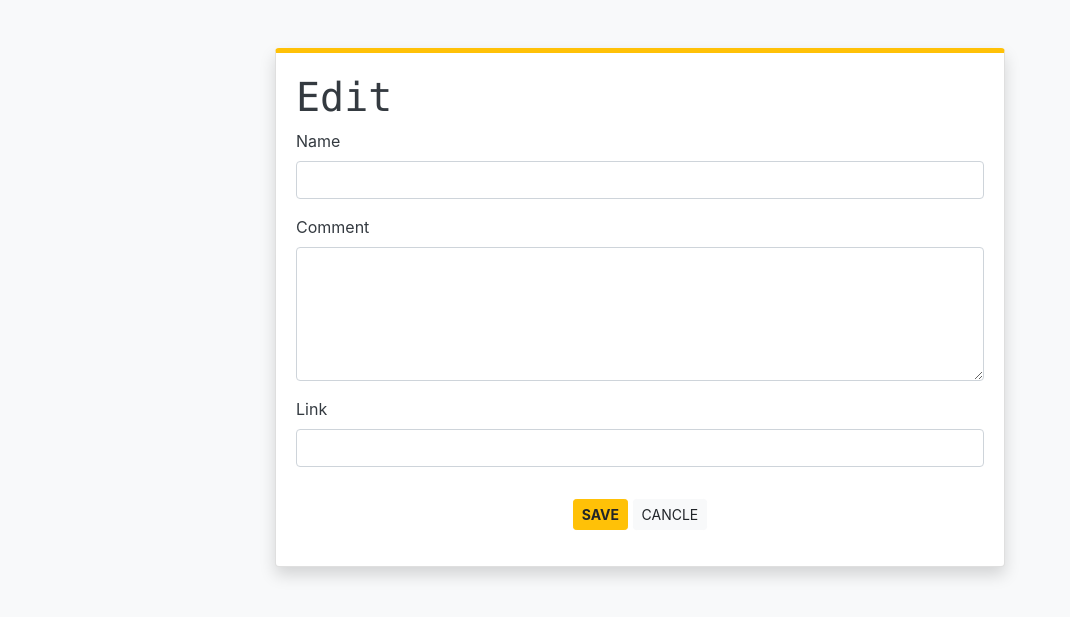
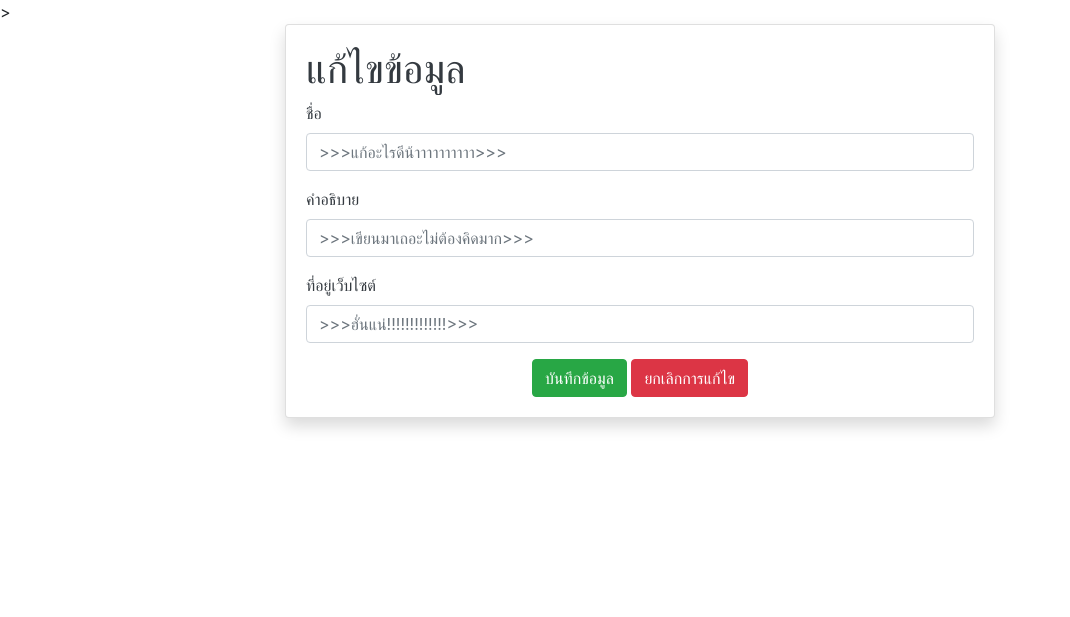
Before and after one commit to yoyatad/63070038, a PHP site: page /ITFLabsss/edit.php?ID=1 in a window 1280 px wide. Shown: the top 617 px of the page, without its empty margins (0-1070 px from the left). Run offline with PHP 8.4, Linux system fonts and the light colour scheme; data that the repository does not hold is empty.

Commit message:
Add files via upload

```diff
--- a/ITFLabsss/edit.php
+++ b/ITFLabsss/edit.php
@@ -17,46 +17,42 @@
 <head>
 	<title>แก้ไขฟอร์ม</title>
 	<meta charset="utf-8">
-	<meta name="viewport" content="width=device-width, initial-scale=1, shrink-to-fit=no">
-	<link rel="stylesheet" href="https://cdn.jsdelivr.net/npm/bootstrap@4.5.3/dist/css/bootstrap.min.css">
-	<style type="text/css">
-		.card {
-			border-top: solid 5px #ffc107;
-		}
-	</style>
+	<meta name="viewport" content="width=device-width, initial-scale=1">
+	<link rel="stylesheet" href="https://maxcdn.bootstrapcdn.com/bootstrap/4.5.2/css/bootstrap.min.css">
+	<script src="https://ajax.googleapis.com/ajax/libs/jquery/3.5.1/jquery.min.js"></script>
+	<script src="https://cdnjs.cloudflare.com/ajax/libs/popper.js/1.16.0/umd/popper.min.js"></script>
+	<script src="https://maxcdn.bootstrapcdn.com/bootstrap/4.5.2/js/bootstrap.min.js"></script>>
 </head>
-<body class="bg-light py-5">
+<body>
 	<div class="container text-dark">
-		<div class="row">
 		<div class="col-12 col-lg-8 offset-lg-2">
 			<div class="card shadow">
 				<div class="card-body">
 					<div class="row">
-							<div class="col-6"><h1 class="text-monospace">Edit</h1></div>
+						<div class="col-6"><h1 class="text-monospace">แก้ไขข้อมูล</h1></div>
 					</div>
 					<form action="update.php" method="post">
 						<input type="text" name="id" value="<?php echo $data['ID']; ?>" class="form-control d-none" required>
 						<div class="form-group">
-								<label>Name</label>
-								<input type="text" name="name" value="<?php echo $data['Name']; ?>" class="form-control" required>
+							<label>ชื่อ</label>
+							<input type="text" name="name" value="<?php echo $data['Name']; ?>" class="form-control" placeholder=">>>แก้อะไรดีน้าาาาาาาาาา>>>" required>
 						</div>
 						<div class="form-group">
-								<label>Comment</label>
-								<textarea name="comment" class="form-control" rows="5" required><?php echo $data['Comment']; ?></textarea>
+							<label>คำอธิบาย</label>
+							<input name="comment" class="form-control" rows="5" placeholder=">>>เขียนมาเถอะไม่ต้องคิดมาก>>>" required><?php echo $data['Comment']; ?>
 						</div>
 						<div class="form-group">
-								<label>Link</label>
-								<input type="text" name="link" value="<?php echo $data['Link']; ?>" class="form-control">
+							<label>ที่อยู่เว็บไซต์</label>
+							<input type="text" name="link" value="<?php echo $data['Link']; ?>" class="form-control" placeholder=">>>ฮั่นแน่!!!!!!!!!!!!!>>>">
 						</div>
 						<div class="text-center">
-								<button type="submit" class="btn btn-sm btn-warning my-3 font-weight-bold">SAVE</button>
-								<a class="btn btn-sm btn-light my-3" href="index.php">CANCLE</a>
+							<button type="submit" class="btn btn-success">บันทึกข้อมูล</button>
+							<a class="btn btn-danger" href="index.php">ยกเลิกการแก้ไข</a>
 						</div>
 					</form>
 				</div>
 			</div>
 		</div>
 	</div>
-	</div>
 </body>
 </html>
```
Lines whose indentation alone changed are shown as unchanged.
